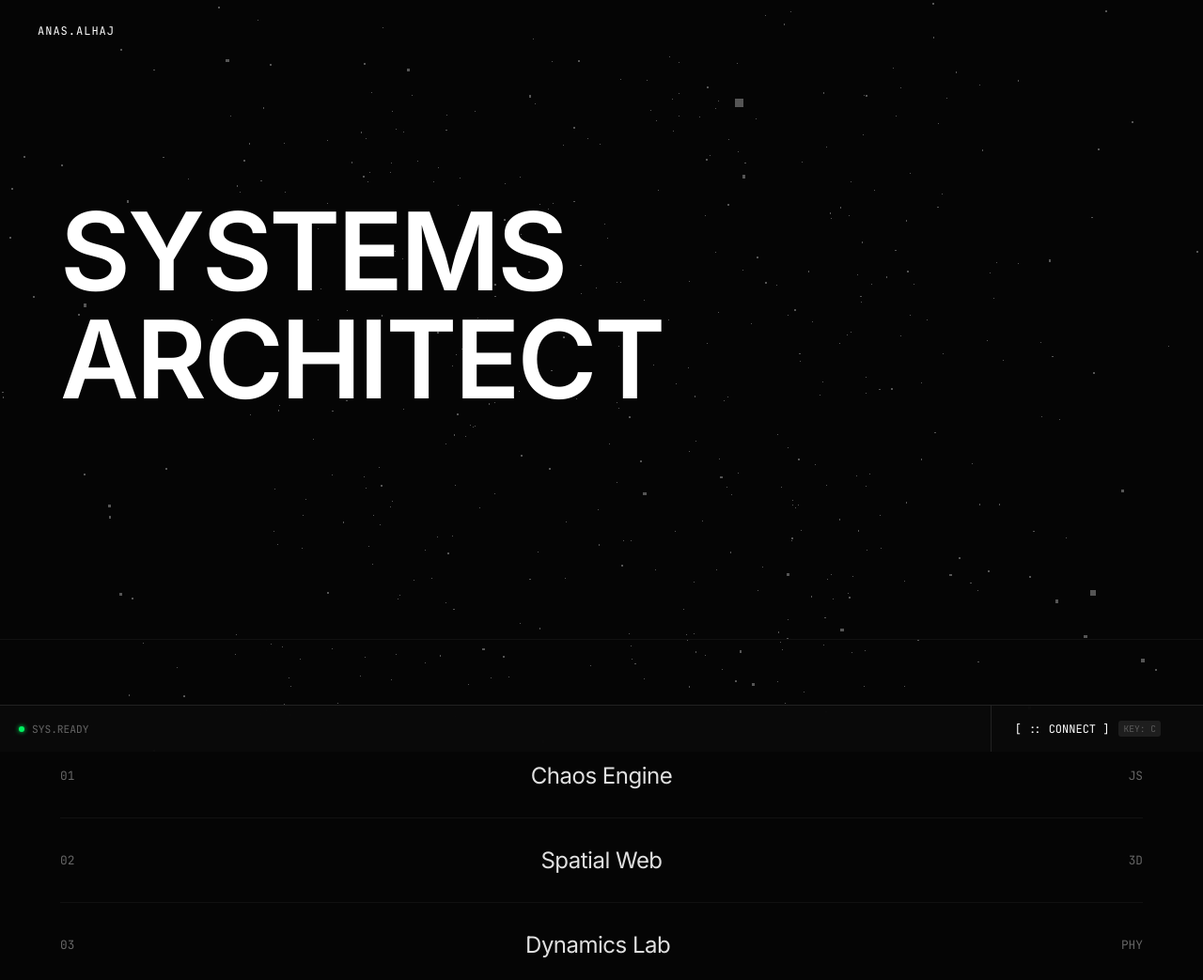
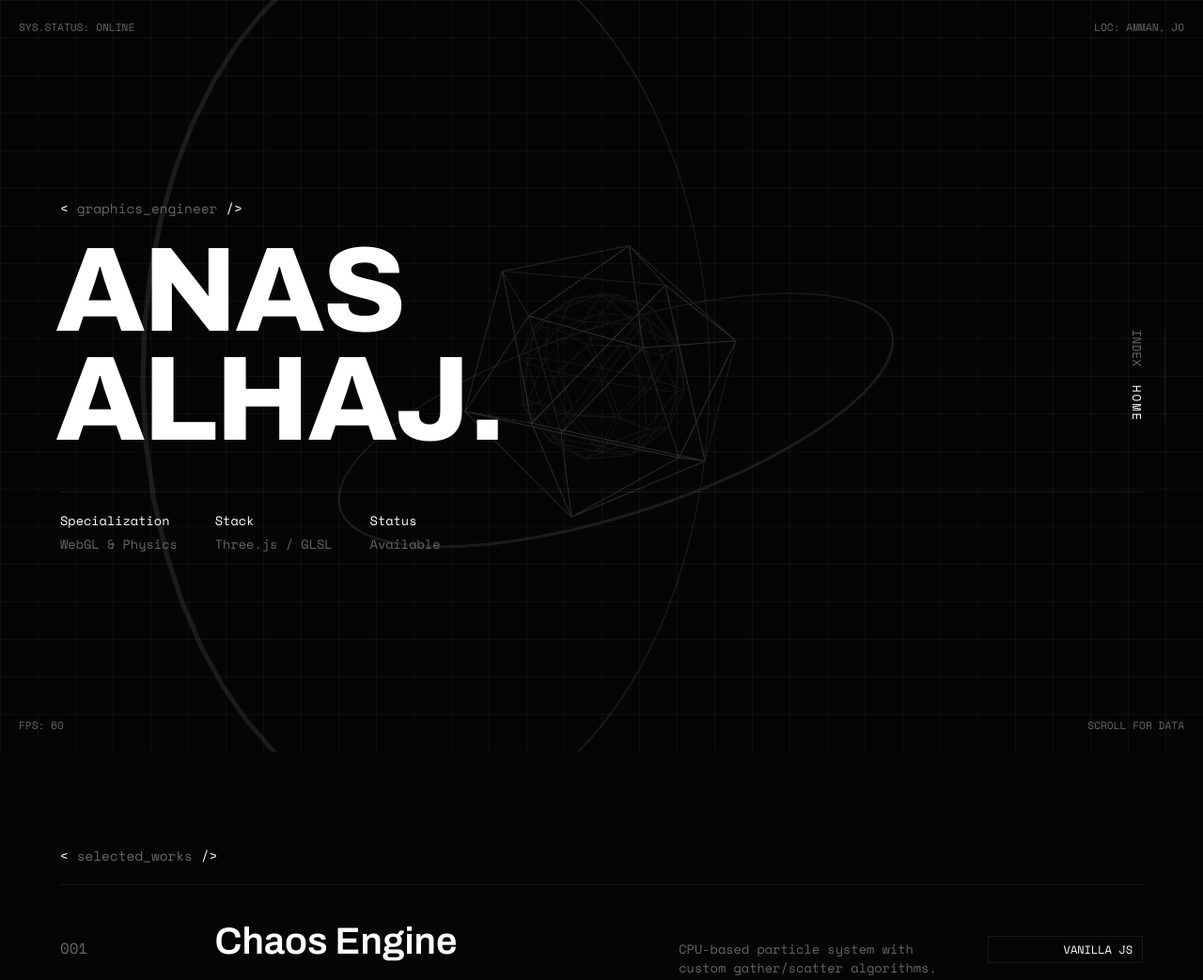
Before and after one commit to hp8crn9vmd-code/Anas1, a plain HTML site: page index.html in a window 1280 px wide. Shown: the top 1043 px of the page at 94% size. Drawn offline with nearby package versions, Linux system fonts and the light colour scheme.

Commit message:
Final: Digital Architectural Blueprint Style

```diff
--- a/index.html
+++ b/index.html
@@ -4,242 +4,284 @@
 <head>
     <meta charset="UTF-8">
     <meta name="viewport" content="width=device-width, initial-scale=1.0">
-    <title>Anas Alhaj — Principal Engineer</title>
-    <meta name="theme-color" content="#050505">
-    <link rel="manifest" href="manifest.json">
+    <title>Anas Alhaj — Systems Architect</title>
 
-    <link rel="preconnect" href="https://fonts.googleapis.com">
-    <link rel="preconnect" href="https://fonts.gstatic.com" crossorigin>
-    <link href="https://fonts.googleapis.com/css2?family=JetBrains+Mono:wght@400;500&family=Inter:wght@400;600&display=swap" rel="stylesheet">
+    <link href="https://fonts.googleapis.com/css2?family=Space+Mono:wght@400;700&family=Archivo:wght@400;600;800&display=swap" rel="stylesheet">
+    <script src="https://cdnjs.cloudflare.com/ajax/libs/three.js/r128/three.min.js"></script>
 
     <style>
         :root {
-            --bg: #050505; --text: #e0e0e0; --dim: #666;
-            --accent: #00f260; --mono: 'JetBrains Mono', monospace;
-            --border: rgba(255,255,255,0.1);
+            --bg: #050505;
+            --text-main: #ffffff;
+            --text-dim: #666666;
+            --accent: #444444;
+            --line: rgba(255, 255, 255, 0.08);
+            --highlight: #ffffff;
         }
 
-        * { margin: 0; padding: 0; box-sizing: border-box; }
-        body { background: var(--bg); color: var(--text); font-family: 'Inter', sans-serif; overflow-x: hidden; padding-bottom: 60px; }
+        * { margin: 0; padding: 0; box-sizing: border-box; cursor: crosshair; /* المؤشر الدقيق */ }
 
-        #webgl { position: fixed; inset: 0; z-index: -1; opacity: 0; transition: opacity 1s; }
-
-        nav {
-            position: fixed; top: 0; width: 100%; padding: 25px 40px;
-            display: flex; justify-content: space-between; z-index: 10;
-            font-family: var(--mono); font-size: 0.75rem; color: var(--dim); pointer-events: none;
-        }
-        .nav-active { pointer-events: auto; color: #fff; letter-spacing: 1px; }
-
-        header { min-height: 85vh; display: flex; flex-direction: column; justify-content: center; padding: 0 5%; max-width: 1400px; margin: 0 auto; }
-        h1 { font-size: clamp(3.5rem, 9vw, 8rem); line-height: 1; font-weight: 600; letter-spacing: -3px; color: #fff; margin-bottom: 30px; }
-
-        #work { padding: 100px 5%; max-width: 1400px; margin: 0 auto; border-top: 1px solid #111; }
-        .row { display: flex; justify-content: space-between; padding: 30px 0; border-bottom: 1px solid #111; text-decoration: none; color: inherit; transition: 0.2s; align-items: center; }
-        .row:hover { background: rgba(255,255,255,0.02); padding-left: 10px; }
-        .row h2 { font-size: 1.5rem; font-weight: 400; letter-spacing: -0.5px; }
-        .row span { font-family: var(--mono); color: var(--dim); font-size: 0.8rem; }
-
-        /* =========================================
-           SYSTEM DOCK (The Engineering Footer)
-           ========================================= */
-        .sys-dock {
-            position: fixed; bottom: 0; left: 0; width: 100%; height: 50px;
-            background: rgba(10, 10, 10, 0.9); backdrop-filter: blur(10px);
-            border-top: 1px solid var(--border);
-            display: flex; justify-content: space-between; align-items: center;
-            padding: 0 20px; z-index: 1000;
-            font-family: var(--mono); font-size: 0.7rem; color: var(--dim);
+        body {
+            background-color: var(--bg); color: var(--text-main);
+            font-family: 'Archivo', sans-serif; overflow-x: hidden;
+            -webkit-font-smoothing: antialiased;
         }
 
-        /* Left Side: System Data */
-        .dock-left { display: flex; gap: 20px; align-items: center; }
-        .dock-item { display: flex; gap: 8px; align-items: center; }
-        .live-dot { width: 6px; height: 6px; background: #333; border-radius: 50%; }
-        .live-dot.active { background: var(--accent); box-shadow: 0 0 5px var(--accent); }
-
-        /* Right Side: The Contact Trigger */
-        .dock-right { height: 100%; display: flex; align-items: center; }
-
-        .comms-btn {
-            height: 100%; padding: 0 25px;
-            background: transparent; border: none; border-left: 1px solid var(--border);
-            color: #fff; font-family: var(--mono); font-size: 0.75rem; cursor: pointer;
-            display: flex; align-items: center; gap: 10px;
-            transition: background 0.2s; position: relative;
-        }
-        .comms-btn:hover, .comms-btn.active { background: #1a1a1a; color: var(--accent); }
-
-        .hotkey {
-            background: #333; color: #aaa; padding: 2px 5px; border-radius: 3px;
-            font-size: 0.6rem; opacity: 0.5;
+        /* === The Background Blueprint Grid === */
+        .grid-bg {
+            position: fixed; top: 0; left: 0; width: 100%; height: 100%;
+            background-image:
+                linear-gradient(var(--line) 1px, transparent 1px),
+                linear-gradient(90deg, var(--line) 1px, transparent 1px);
+            background-size: 40px 40px;
+            z-index: -2; opacity: 0.5;
         }
 
-        /* The Pop-up Menu (Clean & Structural) */
-        .comms-menu {
-            position: fixed; bottom: 60px; right: 20px;
-            background: #0a0a0a; border: 1px solid var(--border);
-            width: 260px; padding: 10px 0;
-            opacity: 0; transform: translateY(10px); pointer-events: none;
-            transition: all 0.2s ease-out;
-            box-shadow: 0 10px 40px rgba(0,0,0,0.5);
-        }
-        .comms-menu.open { opacity: 1; transform: translateY(0); pointer-events: auto; }
-
-        .menu-header {
-            padding: 5px 20px 10px; border-bottom: 1px solid var(--border); margin-bottom: 5px;
-            color: var(--dim); font-size: 0.65rem; letter-spacing: 1px;
+        /* 3D Canvas Layer */
+        #webgl {
+            position: fixed; top: 0; left: 0; width: 100%; height: 100%;
+            z-index: -1; opacity: 0.8; mix-blend-mode: screen; pointer-events: none;
         }
 
-        .menu-link {
-            display: flex; align-items: center; justify-content: space-between;
-            padding: 12px 20px; text-decoration: none; color: #e0e0e0;
-            font-family: var(--mono); font-size: 0.75rem;
-            transition: 0.2s; border-left: 2px solid transparent;
+        /* === UI Overlay (Technical Dashboard) === */
+        .ui-corner { position: fixed; font-family: 'Space Mono'; font-size: 0.7rem; color: var(--text-dim); z-index: 10; }
+        .top-left { top: 20px; left: 20px; }
+        .top-right { top: 20px; right: 20px; text-align: right; }
+        .btm-left { bottom: 20px; left: 20px; }
+        .btm-right { bottom: 20px; right: 20px; text-align: right; }
+
+        /* === Navigation === */
+        nav {
+            position: fixed; top: 50%; right: 40px; transform: translateY(-50%);
+            display: flex; flex-direction: column; gap: 20px; z-index: 50;
+            border-right: 1px solid var(--line); padding-right: 20px;
         }
-        .menu-link:hover { background: #111; border-left-color: var(--accent); color: #fff; }
-        .menu-link span { opacity: 0.5; font-size: 0.65rem; }
+        nav a {
+            color: var(--text-dim); text-decoration: none; font-family: 'Space Mono';
+            font-size: 0.8rem; writing-mode: vertical-rl; text-orientation: mixed;
+            transition: 0.3s;
+        }
+        nav a:hover, nav a.active { color: var(--text-main); letter-spacing: 2px; }
 
+        /* === Main Content === */
+        main {
+            max-width: 1400px; margin: 0 auto; padding: 0 5%;
+        }
+
+        header {
+            height: 100vh; display: flex; flex-direction: column; justify-content: center;
+        }
+
+        .code-tag {
+            font-family: 'Space Mono'; color: var(--text-dim); font-size: 0.9rem;
+            margin-bottom: 20px; display: block;
+        }
+        .code-tag::before { content: '< '; color: var(--highlight); }
+        .code-tag::after { content: ' />'; color: var(--highlight); }
+
+        h1 {
+            font-size: clamp(4rem, 10vw, 9rem); font-weight: 800; text-transform: uppercase;
+            line-height: 0.9; margin-left: -5px; letter-spacing: -0.02em;
+        }
+
+        .role-desc {
+            margin-top: 40px; border-top: 1px solid var(--line); padding-top: 20px;
+            display: flex; gap: 40px; font-family: 'Space Mono'; font-size: 0.85rem; color: var(--text-dim);
+        }
+        .role-desc span { display: block; color: var(--text-main); margin-bottom: 5px; }
+
+        /* === Project Section (Architectural Layout) === */
+        #projects { padding-top: 100px; padding-bottom: 100px; }
+
+        .project-row {
+            border-top: 1px solid var(--line);
+            display: grid; grid-template-columns: 0.5fr 1.5fr 1fr 0.5fr;
+            padding: 40px 0; align-items: baseline;
+            text-decoration: none; color: inherit; transition: background 0.3s;
+        }
+        .project-row:hover { background: rgba(255,255,255,0.02); }
+        .project-row:last-child { border-bottom: 1px solid var(--line); }
+
+        .p-id { font-family: 'Space Mono'; color: var(--text-dim); }
+        .p-title { font-size: 2.5rem; font-weight: 600; line-height: 1; }
+        .p-desc { font-family: 'Space Mono'; font-size: 0.85rem; color: var(--text-dim); max-width: 300px; }
+        .p-tech { font-family: 'Space Mono'; font-size: 0.75rem; text-align: right; border: 1px solid var(--line); padding: 5px 10px; display: inline-block; }
+
+        @media (max-width: 900px) {
+            .project-row { grid-template-columns: 1fr; gap: 20px; }
+            .p-id, .p-tech { display: none; }
+        }
+
+        footer {
+            padding: 50px 0; border-top: 1px solid var(--line);
+            font-family: 'Space Mono'; font-size: 0.8rem; color: var(--text-dim);
+            text-align: center;
+        }
     </style>
-
-    <script defer src="https://cdnjs.cloudflare.com/ajax/libs/three.js/r128/three.min.js"></script>
 </head>
 <body>
 
+    <div class="grid-bg"></div>
     <canvas id="webgl"></canvas>
 
+    <div class="ui-corner top-left">SYS.STATUS: ONLINE</div>
+    <div class="ui-corner top-right">LOC: AMMAN, JO</div>
+    <div class="ui-corner btm-left">FPS: <span id="fps">60</span></div>
+    <div class="ui-corner btm-right">SCROLL FOR DATA</div>
+
     <nav>
-        <div class="nav-active">ANAS.ALHAJ</div>
+        <a href="#projects">INDEX</a>
+        <a href="#" class="active">HOME</a>
     </nav>
 
+    <main>
         <header>
-        <h1>SYSTEMS<br>ARCHITECT</h1>
+            <span class="code-tag">graphics_engineer</span>
+            <h1>ANAS<br>ALHAJ.</h1>
+            <div class="role-desc">
+                <div>
+                    <span>Specialization</span>
+                    WebGL & Physics
+                </div>
+                <div>
+                    <span>Stack</span>
+                    Three.js / GLSL
+                </div>
+                <div>
+                    <span>Status</span>
+                    Available
+                </div>
+            </div>
         </header>
 
-    <section id="work">
-        <a href="canvas/index.html" class="row"><span>01</span><h2>Chaos Engine</h2><span>JS</span></a>
-        <a href="threejs/index.html" class="row"><span>02</span><h2>Spatial Web</h2><span>3D</span></a>
-        <a href="matterjs/index.html" class="row"><span>03</span><h2>Dynamics Lab</h2><span>PHY</span></a>
-        <a href="pixijs/index.html" class="row"><span>04</span><h2>Stress Unit</h2><span>GPU</span></a>
-        <a href="webgl/index.html" class="row"><span>05</span><h2>Shader Core</h2><span>GLSL</span></a>
+        <section id="projects">
+            <span class="code-tag">selected_works</span>
+
+            <a href="canvas/index.html" class="project-row">
+                <span class="p-id">001</span>
+                <div class="p-title">Chaos Engine</div>
+                <div class="p-desc">CPU-based particle system with custom gather/scatter algorithms.</div>
+                <div class="p-tech">VANILLA JS</div>
+            </a>
+
+            <a href="threejs/index.html" class="project-row">
+                <span class="p-id">002</span>
+                <div class="p-title">Spatial Web</div>
+                <div class="p-desc">Immersive 3D architecture featuring PBR materials and lighting.</div>
+                <div class="p-tech">THREE.JS</div>
+            </a>
+
+            <a href="matterjs/index.html" class="project-row">
+                <span class="p-id">003</span>
+                <div class="p-title">Dynamics</div>
+                <div class="p-desc">Rigid body physics playground with collision and restitution.</div>
+                <div class="p-tech">MATTER.JS</div>
+            </a>
+
+            <a href="pixijs/index.html" class="project-row">
+                <span class="p-id">004</span>
+                <div class="p-title">Benchmark</div>
+                <div class="p-desc">High-throughput rendering test. 5000+ entities at 60fps.</div>
+                <div class="p-tech">PIXI.JS</div>
+            </a>
+
+            <a href="webgl/index.html" class="project-row">
+                <span class="p-id">005</span>
+                <div class="p-title">Shader Lab</div>
+                <div class="p-desc">Native GLSL programming. Mathematical visual generation.</div>
+                <div class="p-tech">GLSL</div>
+            </a>
+
         </section>
 
-    <div class="sys-dock">
-        <div class="dock-left">
-            <div class="dock-item">
-                <div class="live-dot active"></div>
-                <span>SYS.READY</span>
-            </div>
-            <div class="dock-item" style="display: none; @media(min-width:600px){display:flex}">
-                <span id="clock">00:00:00 UTC</span>
-            </div>
-        </div>
-
-        <div class="dock-right">
-            <button class="comms-btn" onclick="toggleComms()" id="commsBtn">
-                <span>[ :: CONNECT ]</span>
-                <span class="hotkey">KEY: C</span>
-            </button>
-        </div>
-    </div>
-
-    <div class="comms-menu" id="commsMenu">
-        <div class="menu-header">ENCRYPTED CHANNEL</div>
-
-        <a href="tel:0770676755" class="menu-link">
-            CALL_LINE
-            <span>077...</span>
-        </a>
-
-        <a href="mailto:Anasalhaj.415@gmail.com" class="menu-link">
-            SEND_PACKET
-            <span>EMAIL</span>
-        </a>
-
-        <a href="https://github.com/hp8crn9vmd-code" target="_blank" class="menu-link">
-            GIT_REPO
-            <span>CODE</span>
-        </a>
-    </div>
+        <footer>
+            ENGINEERED BY ANAS ALHAJ © 2025
+        </footer>
+    </main>
 
     <script>
-        // Clock Logic
+        // === FPS Counter Simulation ===
         setInterval(() => {
-            const now = new Date();
-            document.getElementById('clock').innerText = now.toLocaleTimeString('en-US', {hour12: false}) + ' LOC';
-        }, 1000);
+            document.getElementById('fps').innerText = Math.floor(58 + Math.random() * 3);
+        }, 500);
 
-        // Toggle Menu
-        function toggleComms() {
-            const menu = document.getElementById('commsMenu');
-            const btn = document.getElementById('commsBtn');
-            menu.classList.toggle('open');
-            btn.classList.toggle('active');
-        }
+        // === Three.js Architectural Abstract ===
+        const scene = new THREE.Scene();
+        // Corrected f-string usage
+        const renderer = new THREE.WebGLRenderer({ canvas: document.getElementById('webgl'), alpha: true, antialias: true });
+        renderer.setSize(window.innerWidth, window.innerHeight);
+        const camera = new THREE.PerspectiveCamera(75, window.innerWidth / window.innerHeight, 0.1, 1000);
 
-        // Keyboard Shortcut (The Professional Touch)
-        document.addEventListener('keydown', (e) => {
-            if (e.key.toLowerCase() === 'c') {
-                toggleComms();
-            }
-            if (e.key === 'Escape') {
-                document.getElementById('commsMenu').classList.remove('open');
-                document.getElementById('commsBtn').classList.remove('active');
-            }
+        // Create a complex geometric structure (The "Core")
+        const geometry = new THREE.IcosahedronGeometry(10, 0);
+
+        // Wireframe Material
+        const material = new THREE.MeshBasicMaterial({
+            color: 0xffffff,
+            wireframe: true,
+            transparent: true,
+            opacity: 0.1
         });
 
-        // Click Outside to Close
-        document.addEventListener('click', (e) => {
-            const menu = document.getElementById('commsMenu');
-            const btn = document.getElementById('commsBtn');
-            if (!menu.contains(e.target) && !btn.contains(e.target) && menu.classList.contains('open')) {
-                menu.classList.remove('open');
-                btn.classList.remove('active');
-            }
+        const core = new THREE.Mesh(geometry, material);
+        scene.add(core);
+
+        // Inner solid core
+        const innerGeo = new THREE.IcosahedronGeometry(6, 1);
+        const innerMat = new THREE.MeshBasicMaterial({ color: 0x222222, wireframe: true, transparent:true, opacity: 0.3 });
+        const innerCore = new THREE.Mesh(innerGeo, innerMat);
+        scene.add(innerCore);
+
+        // Orbital Rings
+        const ringGeo1 = new THREE.TorusGeometry(18, 0.05, 16, 100);
+        const ringMat = new THREE.MeshBasicMaterial({ color: 0x888888, transparent: true, opacity: 0.2 });
+        const ring1 = new THREE.Mesh(ringGeo1, ringMat);
+        ring1.rotation.x = Math.PI / 2;
+        scene.add(ring1);
+
+        const ringGeo2 = new THREE.TorusGeometry(25, 0.05, 16, 100);
+        const ring2 = new THREE.Mesh(ringGeo2, ringMat);
+        ring2.rotation.y = Math.PI / 3;
+        scene.add(ring2);
+
+        camera.position.z = 35;
+
+        // Interaction
+        let mouseX = 0; let mouseY = 0;
+        document.addEventListener('mousemove', (e) => {
+            mouseX = (e.clientX / window.innerWidth - 0.5) * 2;
+            mouseY = (e.clientY / window.innerHeight - 0.5) * 2;
         });
 
-        // WebGL Init
-        const init = () => {
-            if (typeof THREE === 'undefined') { requestAnimationFrame(init); return; }
-            const canvas = document.getElementById('webgl');
-            const renderer = new THREE.WebGLRenderer({ canvas, alpha: true, antialias: false, powerPreference: "high-performance" });
-            renderer.setSize(window.innerWidth, window.innerHeight);
-            renderer.setPixelRatio(Math.min(window.devicePixelRatio, 1.5));
-            const scene = new THREE.Scene();
-            const camera = new THREE.PerspectiveCamera(75, window.innerWidth/window.innerHeight, 0.1, 1000);
-            camera.position.z = 20;
+        function animate() {
+            requestAnimationFrame(animate);
 
-            const count = 1000;
-            const pos = new Float32Array(count * 3);
-            for(let i=0; i<count*3; i++) pos[i] = (Math.random()-0.5) * 60;
-            const geo = new THREE.BufferGeometry();
-            geo.setAttribute('position', new THREE.BufferAttribute(pos, 3));
-            const mat = new THREE.PointsMaterial({ size: 0.1, color: 0x555555 });
-            const mesh = new THREE.Points(geo, mat);
-            scene.add(mesh);
+            // Tech rotation
+            core.rotation.y += 0.002;
+            core.rotation.z += 0.001;
 
-            let mx=0, my=0;
-            window.addEventListener('mousemove', e => { mx=(e.clientX/innerWidth-0.5)*2; my=(e.clientY/innerHeight-0.5)*2; });
+            innerCore.rotation.y -= 0.004;
+            innerCore.rotation.x -= 0.002;
 
-            const animate = () => {
-                requestAnimationFrame(animate);
-                mesh.rotation.y += 0.001;
-                mesh.rotation.x += (my*0.1 - mesh.rotation.x)*0.05;
-                mesh.rotation.y += (mx*0.1 - mesh.rotation.y)*0.05;
+            ring1.rotation.x += 0.001;
+            ring1.rotation.y += 0.001;
+
+            ring2.rotation.z -= 0.001;
+
+            // Parallax
+            camera.position.x += (mouseX * 5 - camera.position.x) * 0.05;
+            camera.position.y += (-mouseY * 5 - camera.position.y) * 0.05;
+            camera.lookAt(0, 0, 0);
+
             renderer.render(scene, camera);
-            };
+        }
         animate();
-            canvas.style.opacity = 1;
 
         window.addEventListener('resize', () => {
-                camera.aspect = window.innerWidth/window.innerHeight;
+            camera.aspect = window.innerWidth / window.innerHeight;
             camera.updateProjectionMatrix();
             renderer.setSize(window.innerWidth, window.innerHeight);
         });
-        };
-
-        if ('requestIdleCallback' in window) requestIdleCallback(init);
-        else window.addEventListener('load', init);
     </script>
 </body>
 </html>
```
Lines whose indentation alone changed are shown as unchanged.
